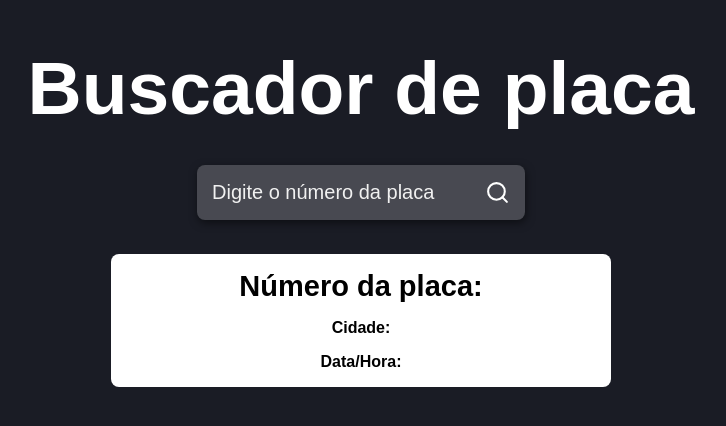
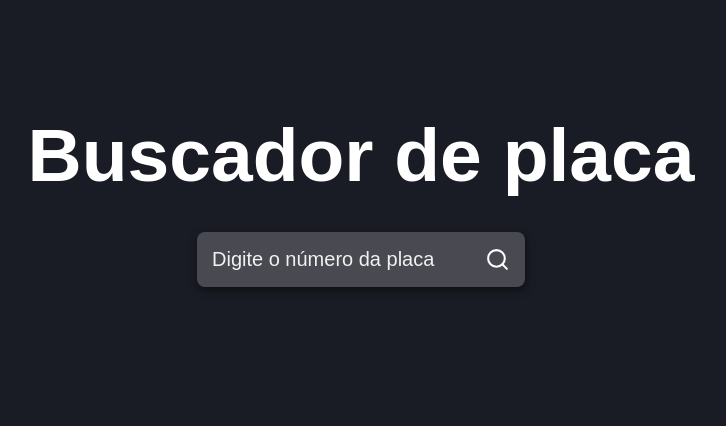
Before and after one commit to K4OSs/Leitor-de-Placa-WEB-II, a React (Create React App) app: page / in a window 1280 px wide. Shown: the part 184-610 px from the top of the page, without its empty margins (279-1005 px from the left). Built offline with nearby package versions, Linux system fonts and the light colour scheme.

Commit message:
Correção do erro de CORS

```diff
--- a/src/App.jsx
+++ b/src/App.jsx
@@ -19,15 +19,11 @@ export default function App() {
             return;
         }
 
-
-
         try{
             const response = await axios({
                 method:'get',
                 url:'http://localhost:3000/consulta/'+ input
             });
-
-
 
             console.log(response)
             setPlaca(response.data[0])
@@ -64,12 +60,15 @@ export default function App() {
                     </button>
                 </div>
 
-                <main className='main'>
-                    <h2>Número da placa: {placa.numero}</h2>
+                {Object.keys(placa).length > 0 && (
 
-                    <span>Cidade: {placa.cidade}</span>
-                    <span>Data/Hora: {placa.dataHora}</span>
-                </main>
+                    <main className='main'>
+                        <h2>Placa encontrada: {placa.numero}</h2>
+
+                        <span>Cidade: {placa.cidade}</span>
+                        <span>Data/Hora: {placa.dataHora}</span>
+                    </main>
+                )}
 
             </div>
         </>
```
